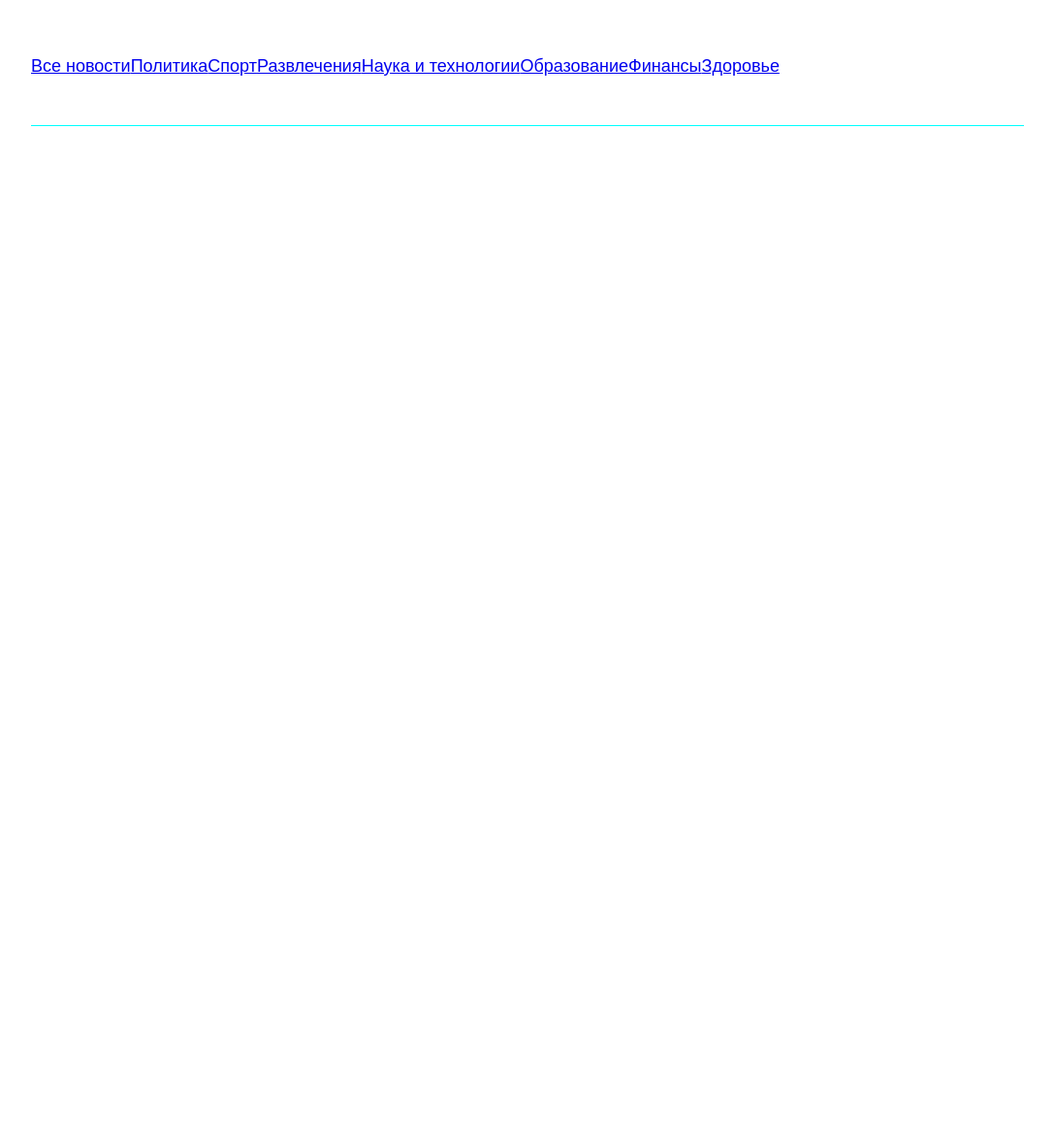
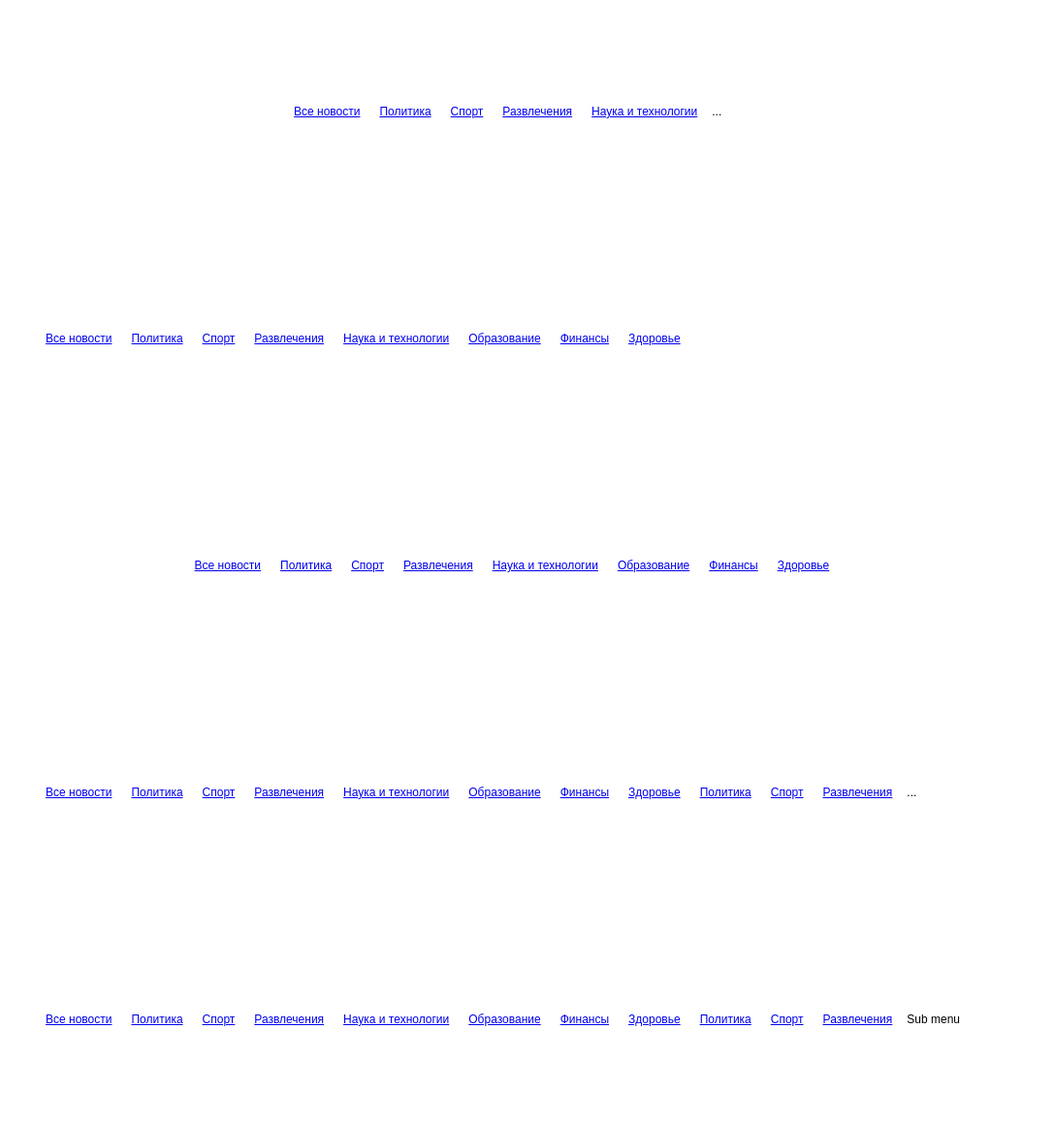
Before and after one commit to arthutox/dynamic_adaptive_nav, a website: page app/index.html in a window 1280 px wide. Shown: the whole page at 97% size, without its empty margins (96-1183 px from the left). Before the commit the page ends 800 px from the top, so only its background shows below. Drawn offline with nearby package versions, Linux system fonts and the light colour scheme; files that its build step writes are made by us from their sources; files whose address does not match are found by name.

Commit message:
first working version Yhuhuuhuh!

```diff
--- a/app/index.html
+++ b/app/index.html
@@ -9,7 +9,31 @@
 </head>
 <body>
 
-<div class="nav-wrap">
+
+<div style="width: 1024px; margin: 0 auto;">
+    <div class="nav-wrap" style="width: 50%">
+
+        <ul class="nav1 nav navbar-nav main-nav-bar">
+            <li class="active"><a href="#">Все новости</a></li>
+            <li><a href="#">Политика</a></li>
+            <li><a href="#">Спорт</a></li>
+            <li><a href="#">Развлечения</a></li>
+            <li><a href="#">Наука и технологии</a></li>
+            <li><a href="#">Образование</a></li>
+            <li><a href="#">Финансы</a></li>
+            <li><a href="#">Здоровье</a></li>
+            <li><a href="#">Политика</a></li>
+            <li><a href="#">Спорт</a></li>
+            <li><a href="#">Развлечения</a></li>
+            <li><a href="#">Наука и технологии</a></li>
+            <li><a href="#">Образование</a></li>
+            <li><a href="#">Финансы</a></li>
+            <li><a href="#">Здоровье</a></li>
+        </ul>
+
+    </div>
+
+    <div class="nav-wrap" style="width: 100%">
 
         <ul class="nav1 nav navbar-nav main-nav-bar">
             <li class="active"><a href="#">Все новости</a></li>
@@ -24,11 +48,10 @@
 
     </div>
 
-<!--
+    <div class="nav-wrap" style="width: 70%">
 
-<li class="dropdown">
-            <a href="#" class="dropdown-toggle" data-toggle="dropdown" role="button" aria-haspopup="true" aria-expanded="false">Другие <span class="caret"></span></a>
-            <ul>
+        <ul class="nav1 nav navbar-nav main-nav-bar">
+            <li class="active"><a href="#">Все новости</a></li>
             <li><a href="#">Политика</a></li>
             <li><a href="#">Спорт</a></li>
             <li><a href="#">Развлечения</a></li>
@@ -37,7 +60,13 @@
             <li><a href="#">Финансы</a></li>
             <li><a href="#">Здоровье</a></li>
         </ul>
-        </li>
+
+    </div>
+
+    <div class="nav-wrap">
+
+        <ul class="nav1 nav navbar-nav main-nav-bar">
+            <li class="active"><a href="#">Все новости</a></li>
             <li><a href="#">Политика</a></li>
             <li><a href="#">Спорт</a></li>
             <li><a href="#">Развлечения</a></li>
@@ -45,31 +74,56 @@
             <li><a href="#">Образование</a></li>
             <li><a href="#">Финансы</a></li>
             <li><a href="#">Здоровье</a></li>
+            <li><a href="#">Политика</a></li>
+            <li><a href="#">Спорт</a></li>
+            <li><a href="#">Развлечения</a></li>
+            <li><a href="#">Наука и технологии</a></li>
+            <li><a href="#">Образование</a></li>
+            <li><a href="#">Финансы</a></li>
+            <li><a href="#">Здоровье</a></li>
+            <li><a href="#">Политика</a></li>
+            <li><a href="#">Спорт</a></li>
+            <li><a href="#">Развлечения</a></li>
+            <li><a href="#">Наука и технологии</a></li>
+            <li><a href="#">Образование</a></li>
+            <li><a href="#">Финансы</a></li>
+            <li><a href="#">Здоровье</a></li>
+        </ul>
 
+    </div>
 
-<ul class="dropdown-menu dropdown-menu-right">
-                <li><a href="#">Action</a></li>
-                <li><a href="#">Another action</a></li>
-                <li>
-                    <a href="#">Something else here</a>
-                    <ul class="dropdown-menu dropdown-menu-right">
-                        <li><a href="#">Action</a></li>
-                        <li><a href="#">Another action</a></li>
-                        <li><a href="#">Something else here</a></li>
-                        <li><a href="#">Separated link</a></li>
-                        <li><a href="#">One more separated link</a></li>
+    <div class="nav-wrap">
+
+        <ul class="nav2 nav navbar-nav main-nav-bar">
+            <li class="active"><a href="#">Все новости</a></li>
+            <li><a href="#">Политика</a></li>
+            <li><a href="#">Спорт</a></li>
+            <li><a href="#">Развлечения</a></li>
+            <li><a href="#">Наука и технологии</a></li>
+            <li><a href="#">Образование</a></li>
+            <li><a href="#">Финансы</a></li>
+            <li><a href="#">Здоровье</a></li>
+            <li><a href="#">Политика</a></li>
+            <li><a href="#">Спорт</a></li>
+            <li><a href="#">Развлечения</a></li>
+            <li><a href="#">Наука и технологии</a></li>
+            <li><a href="#">Образование</a></li>
+            <li><a href="#">Финансы</a></li>
+            <li><a href="#">Здоровье</a></li>
         </ul>
-                </li>
-                <li><a href="#">Separated link</a></li>
-                <li><a href="#">One more separated link</a></li>
-            </ul>
--->
+
+    </div>
+</div>
+
 
 <script src="js/jquery.min.js"></script>
 <script src="js/adaptivNav.js"></script>
 <script>
     $(function(){
         $('.nav1').adaptiveNav();
+        $('.nav2').adaptiveNav({
+            subNavControlTitle: 'Sub menu'
+        });
     });
 </script>
 
--- a/app/js/adaptivNav.js
+++ b/app/js/adaptivNav.js
@@ -2,33 +2,42 @@
     jQuery.fn.adaptiveNav = function(options){
 
         options = $.extend({
-            defColor: "white"
+            errorEstimation: 35,
+            subNavControlTitle: '...'
         }, options);
 
         function NavAdaptive($obj) {
             this.obj = $obj;
             this.subItem = 0;
+            this.errorEstimation = options.errorEstimation;
+            this.subNavControlTitlt = options.subNavControlTitle;
         }
         // методы в прототипе
         NavAdaptive.prototype.widthWrap = function() {
             var navWrapWidth = this.obj.width();
+            console.log(navWrapWidth);
             return navWrapWidth;
         };
         NavAdaptive.prototype.widthNavItemAll = function() {
-            var navItem = this.obj.children('li').not('.sub-nav'),
+            var navItem = this.obj.children('li'),
                 widthAllItems = 0;
 
             navItem.each(function(){
-                widthAllItems += $(this).width();
+                var a = $(this).outerWidth(true);
+                widthAllItems += a;
             });
-
+            console.log(widthAllItems);
             return widthAllItems;
         };
         NavAdaptive.prototype.estimatedWidthNavItemAll = function() {
 
-            var $estimatedWidthNavItemAll = this.widthNavItemAll() + $('.sub-nav').children('ul').children('li').first().width();
-            return $estimatedWidthNavItemAll;
+            var $estimatedWidthNavItemAll = this.widthNavItemAll() + $('.sub-nav')
+                                                .children('ul')
+                                                .children('li')
+                                                .first()
+                                                .outerWidth(true);
 
+            return $estimatedWidthNavItemAll + this.errorEstimation;
         };
         NavAdaptive.prototype.navItemMove = function() {
             var item = this.obj.children('.sub-nav').prev();
@@ -63,8 +72,8 @@
             if ( this.widthCheck() ){
 
                 if ( this.obj.children('.sub-nav').length == 0 ){
-                    this.obj.append('<li class="sub-nav"><a>...</a><ul></ul></li>');
-                    this.subItem = $('.sub-nav').width();
+                    this.obj.append('<li class="sub-nav"><span>' + this.subNavControlTitlt + '</span><ul></ul></li>');
+                    this.subItem = $('.sub-nav').outerWidth(true);
                 }
 
                 while ( this.widthCheck() ) {
--- a/app/scss/main.sass
+++ b/app/scss/main.sass
@@ -1,9 +1,8 @@
 .nav-wrap
-  max-width: 1024px
-  margin: 0 auto
-  border-bottom: 1px solid aqua
+  margin: 0 auto 20px
   padding: 50px 0
   &>ul
+    padding: 50px 10px
     &:before, &:after
       content: " "
       display: table
@@ -25,12 +24,20 @@
       position: absolute
       top: 100%
       right: 0
+      opacity: 0
+      transition: opacity .65s
       ul
         top: 0
         left: 100%
-    //&:hover > ul
-
+    &:hover > ul
+      opacity: 1
+    &.sub-nav
+      cursor: pointer
   &>li
-    display: inline-block
     float: left
-    font-size: 18px
+    font-size: 12px
+    margin-right: 10px
+    a
+      padding: 3px 5px
+    &:last-child
+      margin-right: 0
```
Also changed, not shown: package.json (+10 -2 lines), dist/css/main.css, dist/index.html, dist/js/adaptivNav.js. Lines whose indentation alone changed are shown as unchanged.
